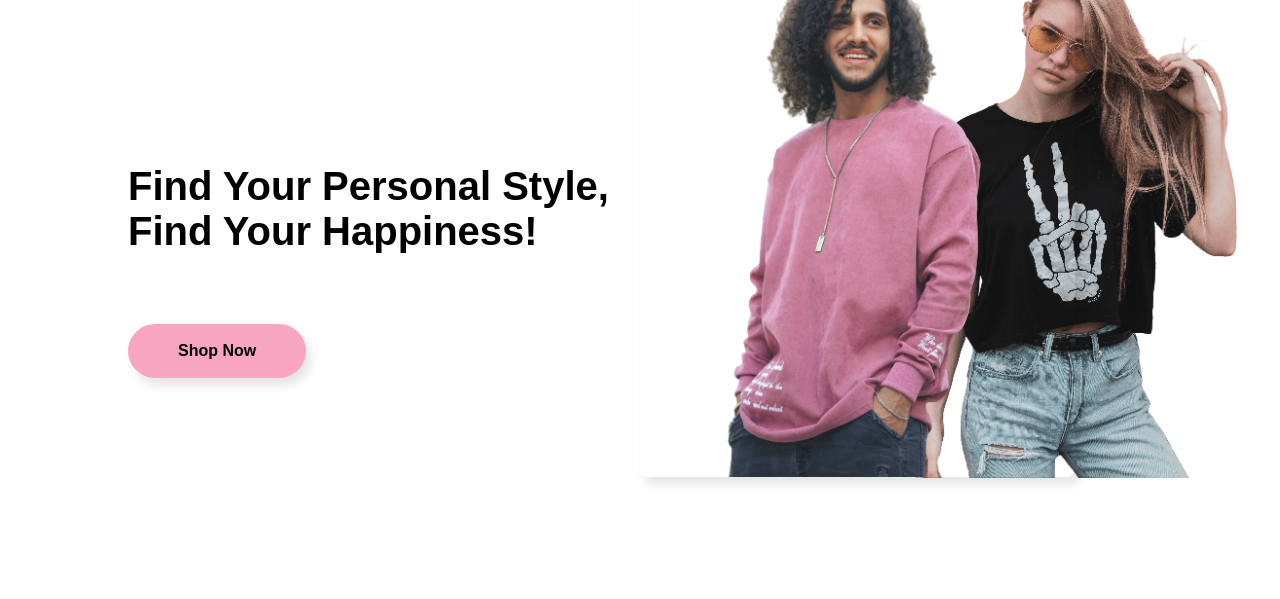
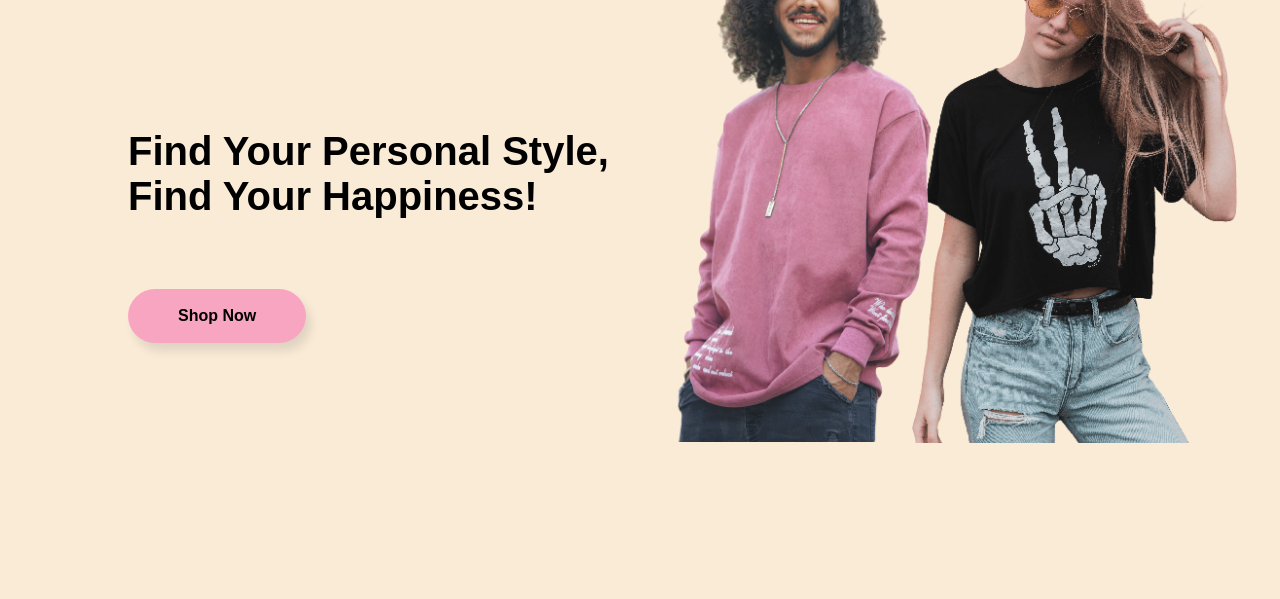
Before and after one commit to febeworabay/-sacode-e-commerce-tugas-day03-Febe, a plain HTML site: page index.html in a window 1280 px wide. Shown: the part 201-800 px from the top of the page. Drawn offline with Linux system fonts and the light colour scheme.

Commit message:
css body modified bg colour

```diff
--- a/style.css
+++ b/style.css
@@ -3,6 +3,10 @@
     padding: 0;
     box-sizing: border-box;
     font-family: 'Poppins', sans-serif;
+}
+
+body{
+    background-color:antiquewhite;
 }
 
 .hero{
@@ -87,9 +91,8 @@ nav ul li a:hover::before{
     width: 85%;
     position: absolute;
     bottom: 5px;
-    left: 0px;
-    border-radius: 8px;
-    box-shadow: 5px 8px 10px rgba(0, 0, 0, 0.1);
+    left: -50px;
+    border-radius: 5px;
 }
 
 .col h1{
```
Also changed, not shown: images/graphic.png (added), images/logo.png.
